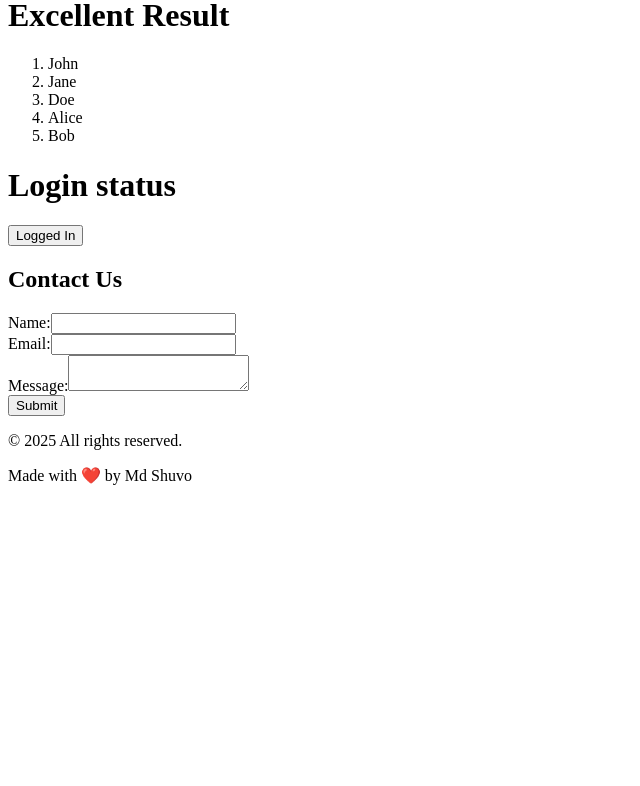
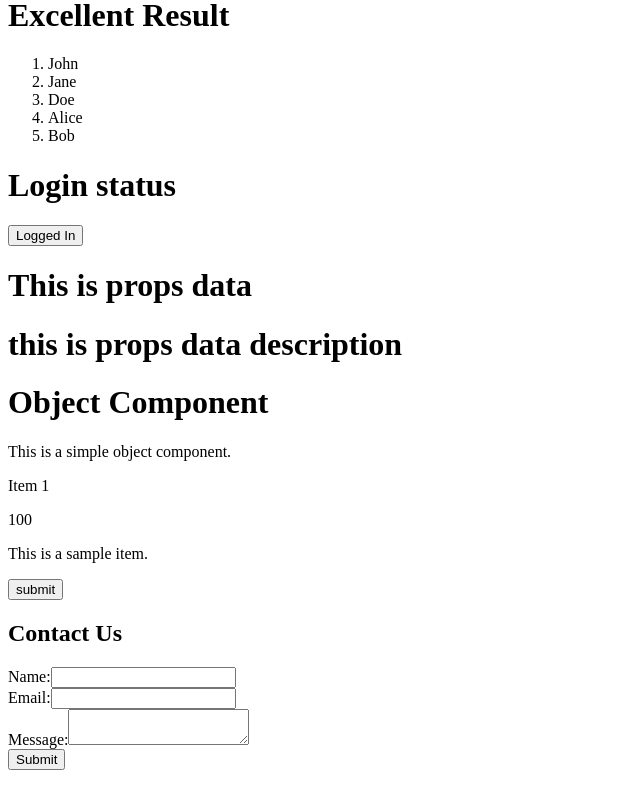
Before and after one commit to MD-Jobair677/React-Full-Course, a React (Vite) app: page / in a window 1280 px wide. Shown: the part 597-1383 px from the top of the page, without its empty margins (0-640 px from the left). Before the commit the page ends 1098 px from the top, so only its background shows below. Built offline with nearby package versions, Linux system fonts and the light colour scheme.

Commit message:
learn props and form submit

```diff
--- a/src/App.jsx
+++ b/src/App.jsx
@@ -10,7 +10,7 @@ const App =()=>{
   return(
     <div>
       <Header />
-      <Hero />
+      <Hero  title='This is props data'  des='this is props data description'   />
       <ContactForm />
       <Footer />
       </div>
--- a/src/component/ContactFrom.jsx
+++ b/src/component/ContactFrom.jsx
@@ -1,10 +1,19 @@
 
 
 const ContactForm = () => {
+
+    const fromSubmit = (event) => {
+        event.preventDefault(); // Prevent the default form submission behavior
+        // const formData = new FormData(event.target); // Get the form data
+        // const data = Object.fromEntries(formData.entries()); // Convert FormData to an object
+        // console.log(data); // Log the form data to the console (or handle it as needed)
+        alert("Form submitted successfully!"); // Alert for demonstration purposes
+    }
+
     return (
         <div className="contact-form">
         <h2>Contact Us</h2>
-        <form>
+        <form onSubmit={fromSubmit}>
             <div className="form-group">
             <label htmlFor="name">Name:</label>
             <input type="text" id="name" name="name" required />
--- a/src/component/Hero.jsx
+++ b/src/component/Hero.jsx
@@ -1,4 +1,4 @@
-
+import Object from "./object";
 
 // login status function
 const LoginStatus = (status) => {
@@ -8,9 +8,19 @@ const LoginStatus = (status) => {
         return "Logged Out";
     }
 }
+const itemObj={
+    name: "Item 1",
+    price: 100,
+    description: "This is a sample item."
+}
+
+const buttonClick=()=>{
+    alert(" Hello World! This is a button click event from child component.");
+}
 
 
-const Hero = () => {
+
+const Hero = (props) => {
     let marks=80;
     let students = ['John', 'Jane', 'Doe', 'Alice', 'Bob'];
     let status = true; // true for logged in, false for logged out
@@ -79,7 +89,15 @@ const Hero = () => {
 
 {/* conditional rendering end */}
 
+{/* props start  ,props perent thaka data child a attribute ar maddoma nita para*/}
 
+<h1>{props.title}</h1>
+<h1>{props.des}</h1>
+
+<Object  item={itemObj}   childButtonClick={buttonClick}/>
+
+
+{/* props end */}
 
 
 
--- /dev/null
+++ b/src/component/object.jsx
@@ -0,0 +1,19 @@
+
+
+
+
+
+
+const Object = (props)=> {
+    return (
+        <div>
+        <h1>Object Component</h1>
+        <p>This is a simple object component.</p>
+        <p>{props.item['name']}</p>
+        <p>{props.item['price']}</p>
+        <p>{props.item['description']}</p>
+        <button  onClick={props.childButtonClick}>submit </button>
+        </div>
+    );
+}
+export default Object;
```
